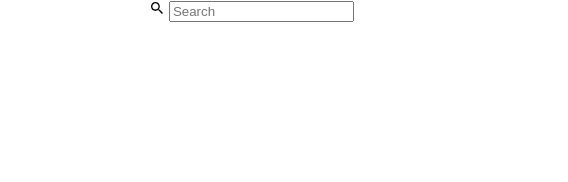
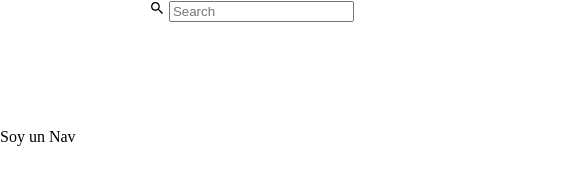
Before and after one commit to porozco95/misitio7, a plain HTML site: page index.html in a window 1280 px wide. Shown: the full height of the page, 0-568 px from the left. Drawn offline with nearby package versions, Linux system fonts and the light colour scheme.

Commit message:
Modificado el Nav

```diff
--- a/index.html
+++ b/index.html
@@ -33,7 +33,7 @@
 	</header>
 
 	<nav>
-
+		Soy un Nav
 	</nav>
 
 
```
